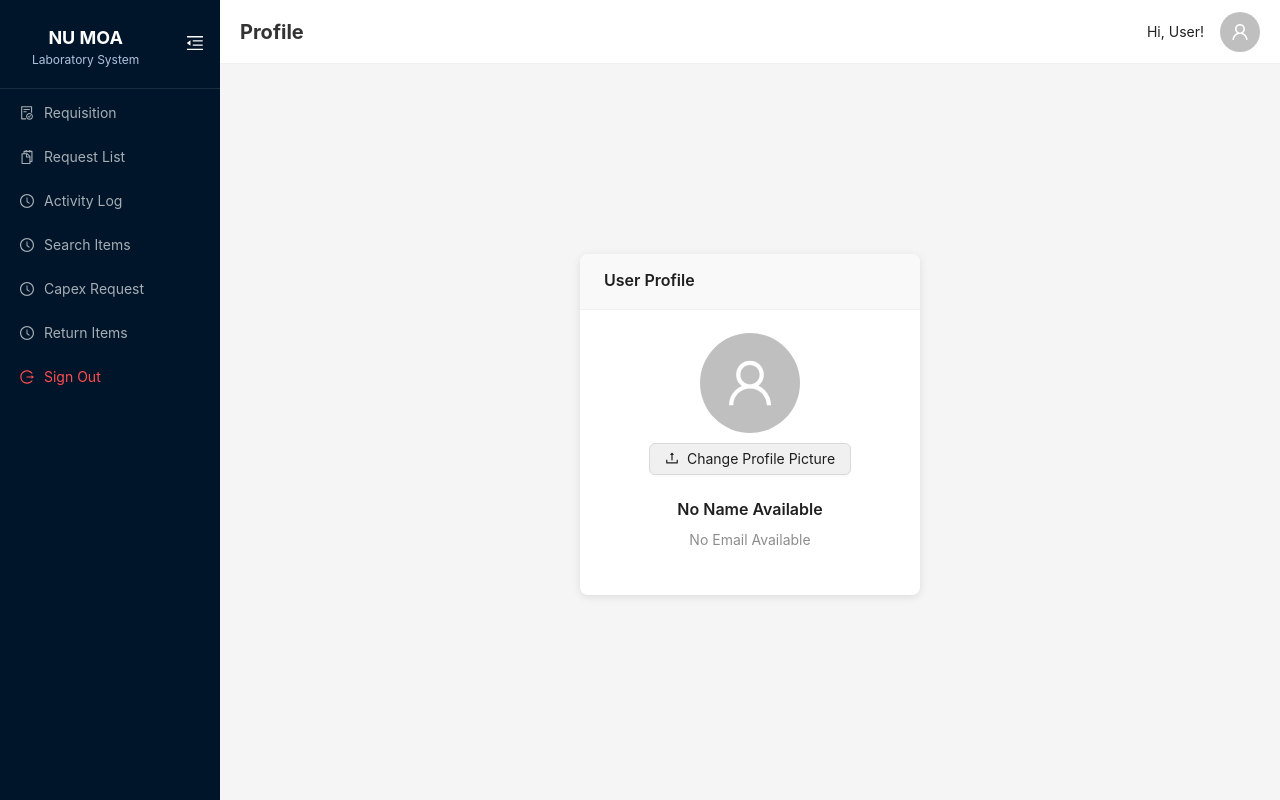
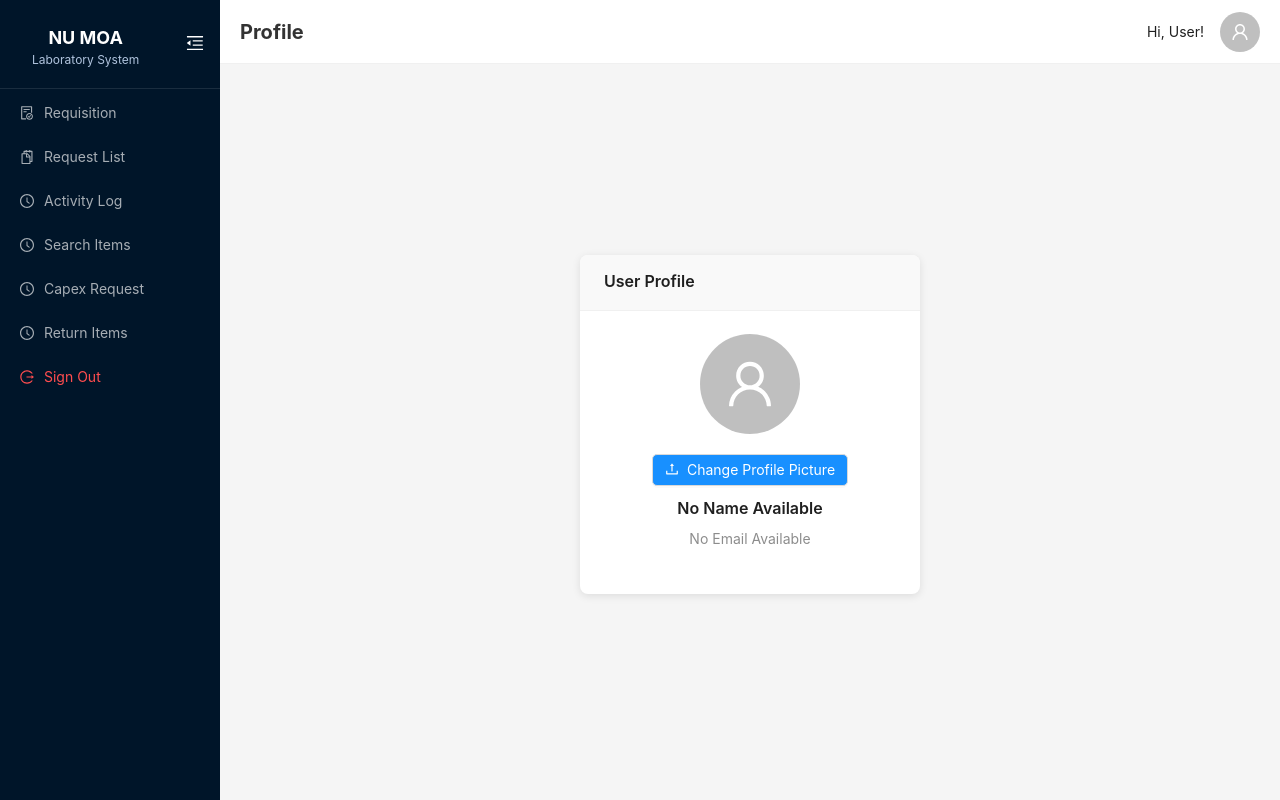
Before and after one commit to Blyn04/webnuls, a React (Create React App) app: page /profile in a window 1280 px wide. Built offline with nearby package versions, Linux system fonts and the light colour scheme.

Commit message:
PROFIILE FIXED

```diff
--- a/src/components/Profile.js
+++ b/src/components/Profile.js
@@ -96,18 +96,20 @@ const Profile = () => {
   return (
     <Layout style={{ minHeight: "100vh" }}>
       <Sidebar setPageTitle={setPageTitle} />
+
       <Layout className="site-layout">
         <AppHeader className="profile-header" pageTitle={"Profile"} />
+
         <Content className="profile-content">
           <Row justify="center" align="middle" style={{ width: "100%" }}>
             <Col xs={24} sm={18} md={12} lg={8}>
               <Card
                 title="User Profile"
                 bordered={false}
-                style={{ width: "100%", maxWidth: "500px" }}
+                style={{ width: "100%", maxWidth: "600px" }}
               >
                   <div style={{ textAlign: "center", marginBottom: 20 }}>
-                  {/* ✅ Profile Image Upload Enabled */}
+
                     <Upload
                       name="profileImage"
                       listType="picture"
@@ -120,24 +122,27 @@ const Profile = () => {
                       ) : (
                         <Avatar icon={<UserOutlined />} size={100} />
                       )}
+                    </Upload>
+
+                    <div style={{ marginTop: 10 }}>
                       <Button
                         icon={<UploadOutlined />}
-                      style={{ marginTop: 10 }}
+                        className="upload-btn"
                       >
                         Change Profile Picture
                       </Button>
-                  </Upload>
+                    </div>
 
                     <Title level={5} style={{ marginTop: 10 }}>
                       {formData?.name || "No Name Available"}
                     </Title>
+
                     <Text type="secondary">
                       {formData?.email || "No Email Available"}
                     </Text>
                 </div>
               </Card>
 
-              {/* ✅ Profile Summary Section */}
               {formData && (
                 <Card
                   title="Profile Summary"
--- a/src/components/styles/Profile.css
+++ b/src/components/styles/Profile.css
@@ -1,66 +1,73 @@
+/* Profile Content */
 .profile-content {
-  padding: 50px 20px;
+  padding: 40px 20px;
   margin: 0 auto;
   width: 100%;
   display: flex;
   justify-content: center;
   align-items: center;
-  height: auto;
+  min-height: 90vh;
+  background-color: #f5f5f5;
 }
 
+/* Main Card Design */
 .ant-card {
   width: 100%;
-  max-width: 1000px;
-  box-shadow: 0 4px 8px rgba(0, 0, 0, 0.1);
-  border-radius: 8px;
+  max-width: 600px;
+  border-radius: 12px;
+  box-shadow: 0 4px 12px rgba(0, 0, 0, 0.1);
+  transition: all 0.3s ease-in-out;
 }
 
-.ant-upload-select {
-  display: flex;
-  justify-content: center;
-  margin-bottom: 12px;
+.ant-card:hover {
+  transform: translateY(-3px);
 }
 
-.profile-container {
-  max-width: 500px;
-  margin: 40px auto;
-  padding: 20px;
-  border: 1px solid #ccc;
-  border-radius: 8px;
-  background-color: #f9f9f9;
-  box-shadow: 0 4px 8px rgba(0, 0, 0, 0.1);
-}
-
-h2 {
+/* Avatar Container */
+.avatar-container {
   text-align: center;
   margin-bottom: 20px;
 }
 
-label {
-  display: block;
-  margin-top: 10px;
-  font-weight: bold;
+.avatar-container .ant-avatar {
+  border: 2px solid #1890ff;
+  transition: all 0.3s ease;
 }
 
-.input-field {
-  width: 100%;
-  padding: 10px;
-  margin-top: 5px;
-  margin-bottom: 15px;
-  border: 1px solid #ccc;
-  border-radius: 5px;
+.avatar-container .ant-avatar:hover {
+  transform: scale(1.05);
 }
 
-.update-btn {
-  width: 100%;
-  padding: 10px 15px;
-  background-color: #4caf50;
+/* Upload Button Under Avatar */
+.upload-btn {
+  margin-top: 10px;
+  padding: 8px 12px;
+  background-color: #1890ff;
   color: white;
-  border: none;
   border-radius: 5px;
-  cursor: pointer;
+  transition: background-color 0.3s;
 }
 
-.update-btn:hover {
-  background-color: #45a049;
+.upload-btn:hover {
+  background-color: #40a9ff;
 }
+
+/* Profile Summary */
+.profile-summary {
+  margin-top: 20px;
+  padding: 20px;
+  background-color: #fafafa;
+  border: 1px solid #ddd;
+  border-radius: 8px;
+}
+
+/* Responsive Design for Mobile */
+@media (max-width: 768px) {
+  .profile-content {
+    padding: 20px 10px;
+  }
+
+  .ant-card {
+    max-width: 100%;
+  }
+}
```
Lines whose indentation alone changed are shown as unchanged.
